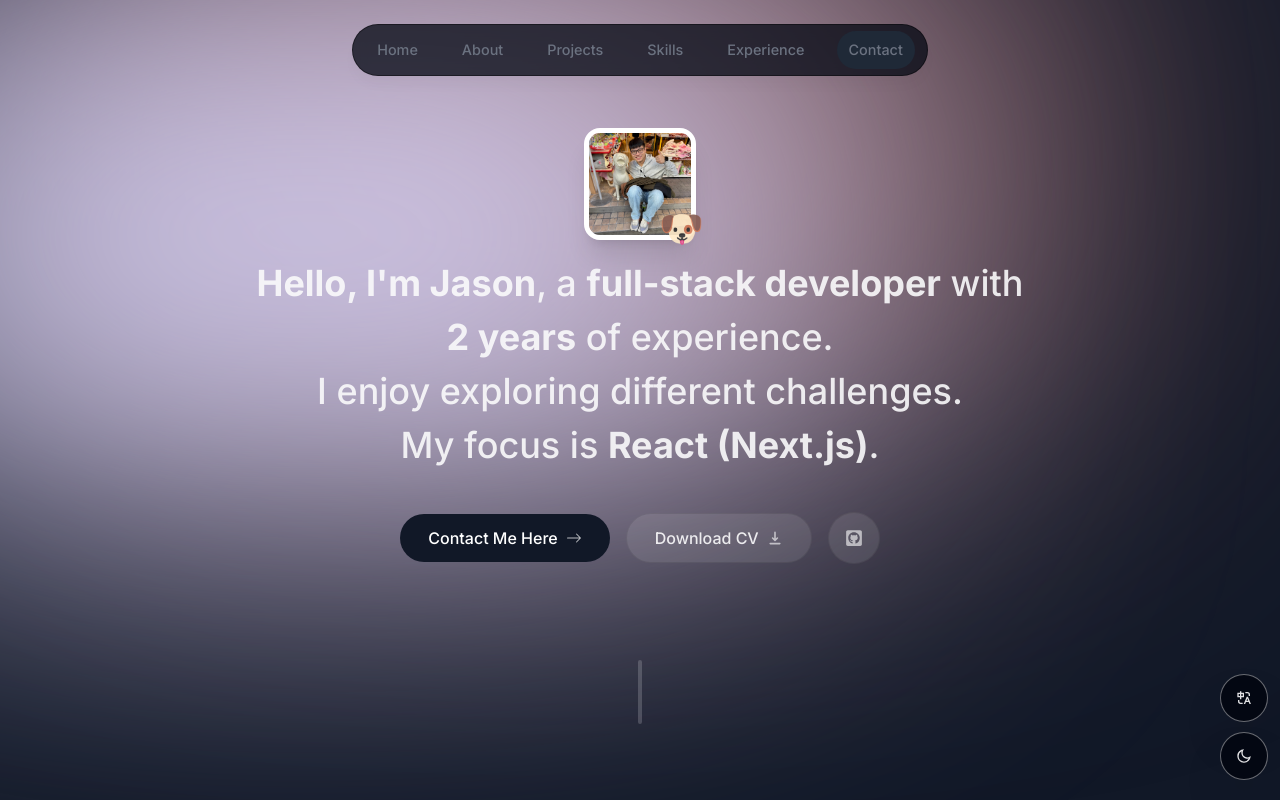
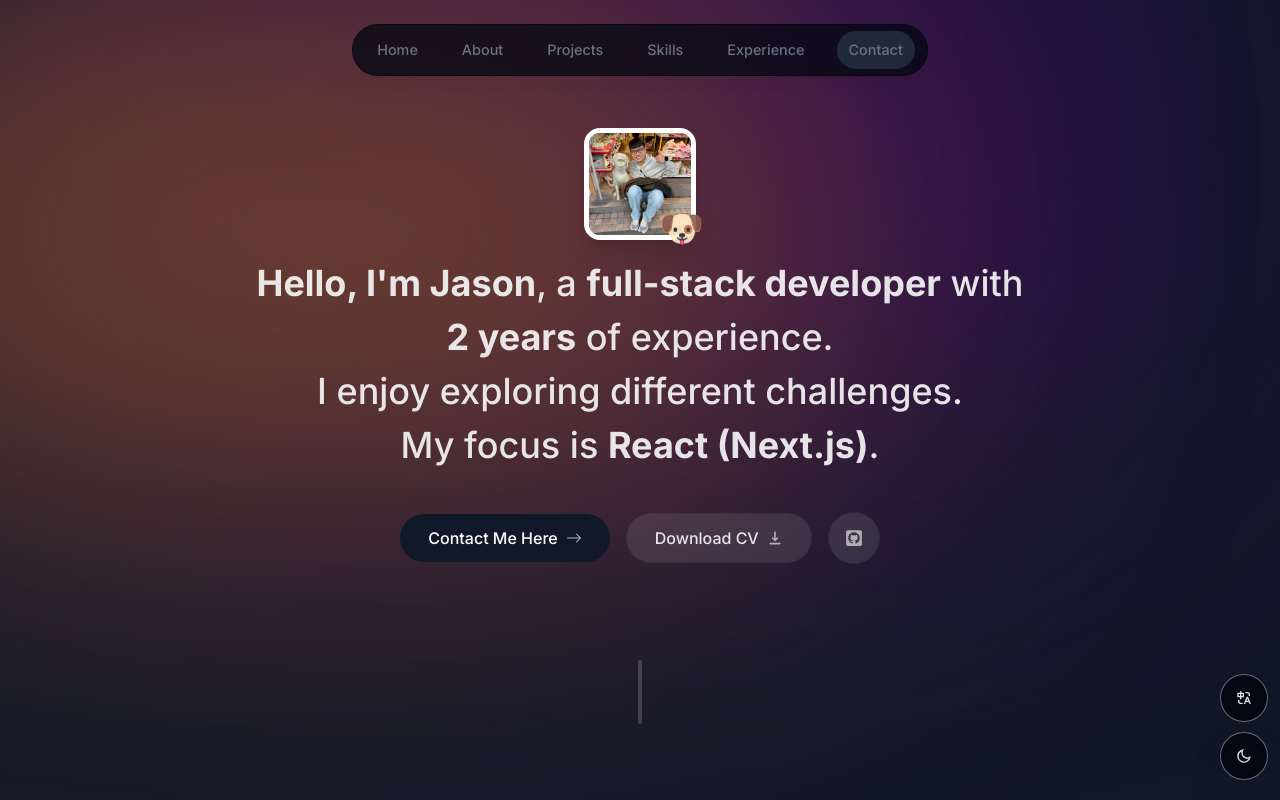
Before and after one commit to jason57zxc/portfolio, a Next.js app: page /en in a window 1280 px wide. Shown: the top 800 px of the page. Built offline with nearby package versions, Linux system fonts and the light colour scheme; no server answers.

Commit message:
edit color

```diff
--- a/app/[locale]/layout.tsx
+++ b/app/[locale]/layout.tsx
@@ -35,11 +35,11 @@ export default function RootLayout({
     <html lang={locale} className="!scroll-smooth">
       <body className={`${inter.className} bg-gray-50 text-gray-950
       relative pt-28 sm:pt-32 dark:bg-gray-900 dark:text-gray-50 dark:text-opacity-90`}>
-        <div className="bg-[#fbe2e3] absolute top-[-6rem] -z-10 right-[11rem] h-[31.25rem] w-[31.25rem]
-        rounded-full blur-[10rem] sm:w-[68.75rem] dark:bg-[#946263]"></div>
-        <div className="bg-[#dbd7fb] absolute top-[-1rem] -z-10 left-[-35rem] h-[31.25rem] w-[50rem]
+        <div className="bg-[#9dd6ed] absolute top-[-6rem] -z-10 right-[11rem] h-[31.25rem] w-[31.25rem]
+        rounded-full blur-[10rem] sm:w-[68.75rem] dark:bg-[#330066]"></div>
+        <div className="bg-[#c2f5c2] absolute top-[-1rem] -z-10 left-[-35rem] h-[31.25rem] w-[50rem]
         rounded-full blur-[10rem] sm:w-[68.75rem] md:left-[-33rem] lg:left-[-28rem] xl:left-[-15rem]
-        2xl:left-[-5rem] dark:bg"></div>
+        2xl:left-[-5rem] dark:bg-[#734629]"></div>
         <NextIntlClientProvider
           messages={messages}
           locale={locale}
```
